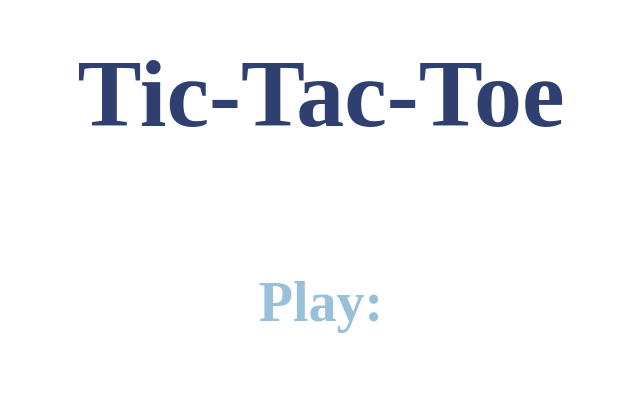
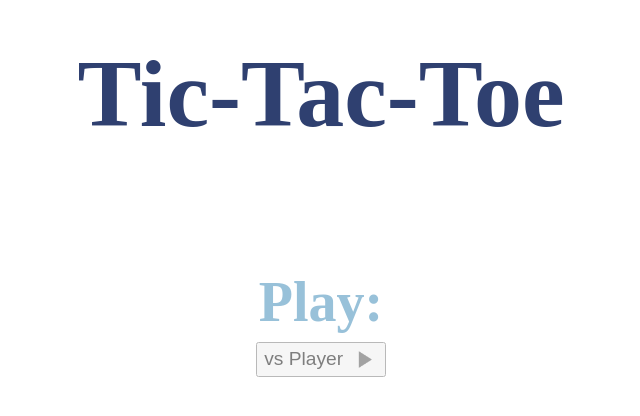
Before and after one commit to bot-killer-dot/js-tic-tac-toe, a plain HTML site: page index.html in a window 1280 px wide. Shown: the part 178-594 px from the top of the page, without its empty margins (319-959 px from the left). Drawn offline with Linux system fonts and the light colour scheme.

Commit message:
add menu for game

```diff
--- a/index.html
+++ b/index.html
@@ -12,5 +12,14 @@
     <h1 class="header">Tic-Tac-Toe</h1>
     <p class="sub">Play:</p>
   </header>
+
+  <div id="game-ctn">
+    <div class="btn-ctn-play">
+      <button class="play-btn" id="play-btn">vs Player<img src="img/play.png"
+        alt="Play button"></button>
+    </div>
+
+
+  </div>
 </body>
 </html>
--- a/style.css
+++ b/style.css
@@ -14,3 +14,33 @@ header {
   font-weight: 700;
   font-size: 3.5rem;
 }
+
+#game-ctn {
+  display: flex;
+  flex-direction: column;
+  justify-content: center;
+  padding-top: 8em;
+}
+
+.btn-ctn-play {
+  display: flex;
+  justify-content: center;
+  align-items: center;
+}
+
+.play-btn {
+  display: flex;
+  justify-content: center;
+  align-items: center;
+  text-align: center;
+  font-size: 1.2rem;
+  opacity: 0.5;
+  margin: 0 1em;
+}
+
+.play-btn img {
+  width: 1.5em;
+  height: auto;
+  margin-left: 0.3em;
+  opacity: 0.7;
+}
```
Also changed, not shown: img/back.png (added), img/play.png (added), img/replay.png (added).
